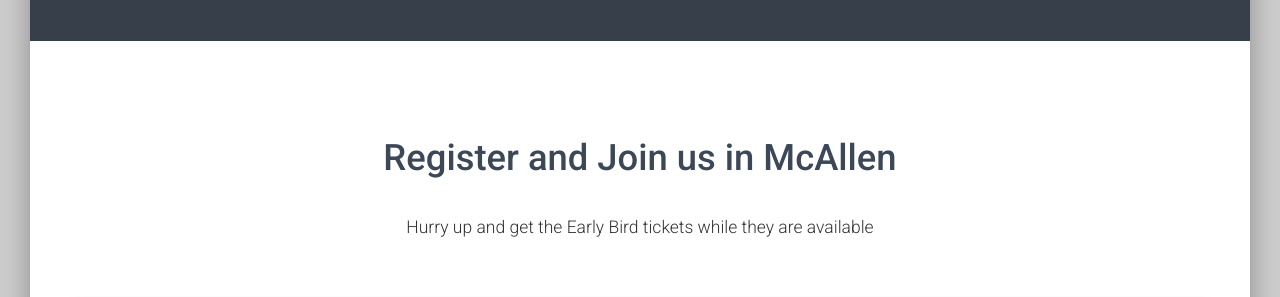
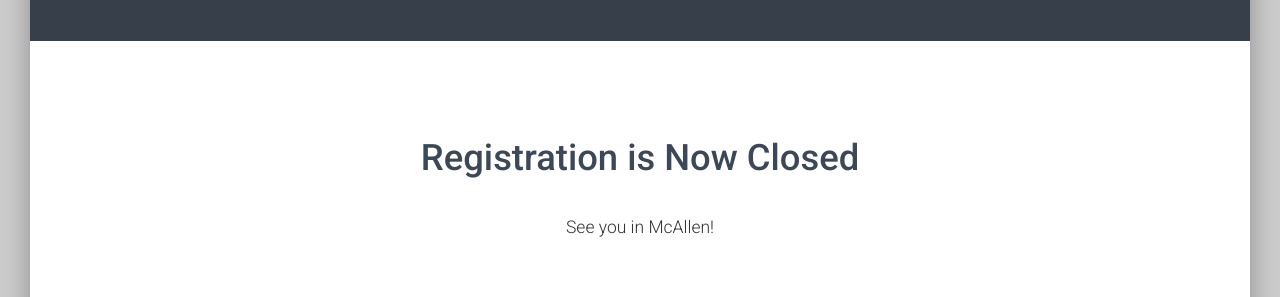
Before and after one commit to jmtellez/RLDC5-Website, a plain HTML site: page index.html in a window 1280 px wide. Shown: the part 6320-6617 px from the top of the page. Drawn offline with Linux system fonts and the light colour scheme.

Commit message:
RLDC5 Website

```diff
--- a/index.html
+++ b/index.html
@@ -369,10 +369,10 @@
 			<section id="register" class="section event-ticket">
 				<div class="container">
 					<div class="section-title text-center">
-						<h2 class="title">Register and Join us in McAllen</h2>
-						<h5>Hurry up and get the Early Bird tickets while they are available</h5>
+						<h2 class="title">Registration is Now Closed</h2>
+						<h5>See you in McAllen!</h5>
 					</div>
-					<div class="row">
+					<!-- <div class="row">
 						<div class="col-md-12 col-sm-12  wow fadeInRight animated" style="visibility: visible; animation-name: fadeInRight;">
 							<div class="ticket-info m-top-moble">
 								<article class="item popins">
@@ -580,7 +580,7 @@
 								</article>
 							</div>
 						</div>
-					</div>
+					</div> -->
 				</div>
 			</section>
 			<section id="schedule" class="event-schedule">
```
